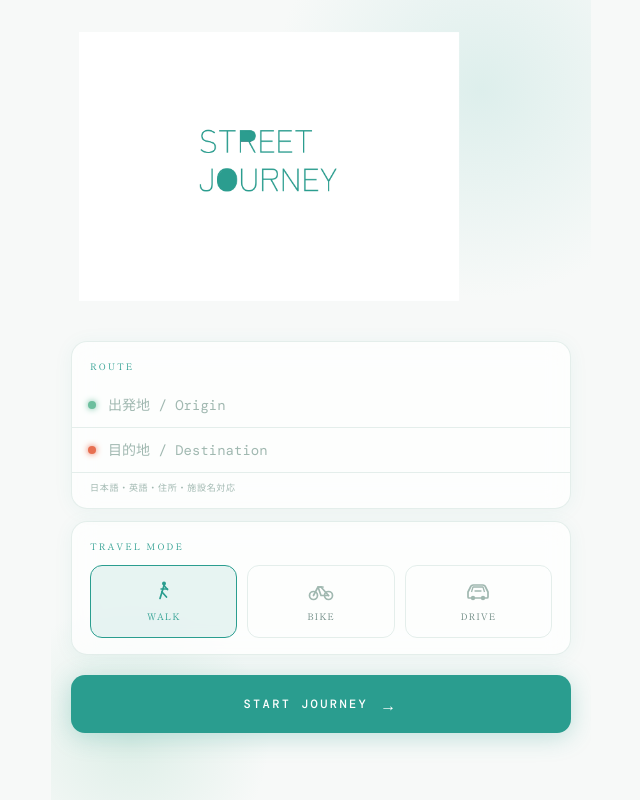
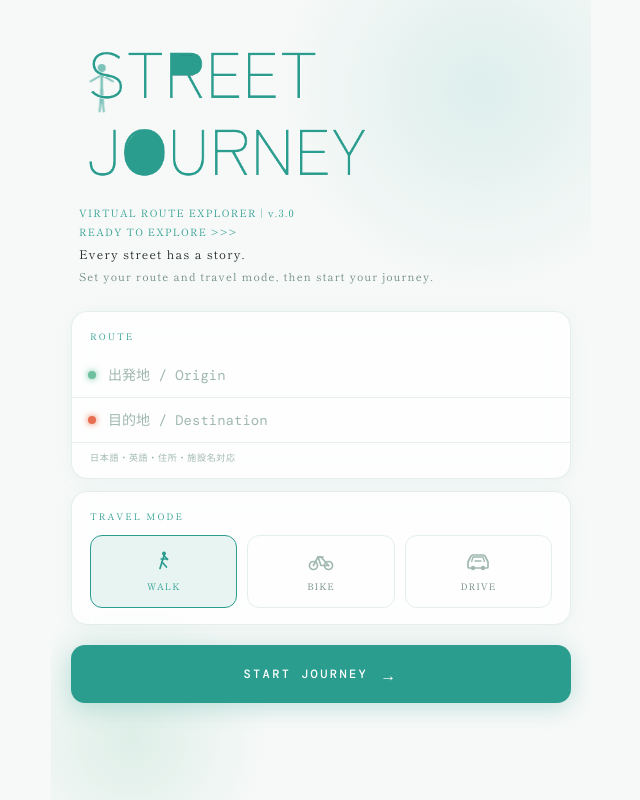
Before and after one commit to ztokyoabe-ui/street-journey, a Next.js app: page / in a window 1280 px wide. Shown: the whole page, without its empty margins (319-959 px from the left). Built offline with nearby package versions, Linux system fonts and the light colour scheme; a web font is replaced by a local one.

Commit message:
feat: transparent logo + subcopy layout

```diff
--- a/pages/index.js
+++ b/pages/index.js
@@ -771,13 +771,34 @@ export default function Home() {
         {/* FloatingIcon — ページ全体基準 */}
         <FloatingIcon activeMode={modeIdx} />
 
-        {/* Logo Header — 画像 */}
-        <div style={{ padding: '32px 28px 16px', position: 'relative', zIndex: 3 }}>
+        {/* Logo Header */}
+        <div style={{ padding: '28px 28px 0', position: 'relative', zIndex: 3 }}>
+          {/* メインロゴ画像 — mix-blend-modeで白背景を透過 */}
           <img
             src="/stj-logo.png"
             alt="Street Journey"
-            style={{ width: '100%', maxWidth: 380, display: 'block' }}
+            style={{
+              width: '72%',
+              maxWidth: 300,
+              display: 'block',
+              mixBlendMode: 'multiply',
+            }}
           />
+          {/* サブコピー */}
+          <div style={{
+            marginTop: 10,
+            fontFamily: "'Zen Kaku Gothic New', sans-serif",
+            fontWeight: 400,
+            fontSize: 10,
+            color: light.accent,
+            letterSpacing: '0.12em',
+            lineHeight: 1.9,
+          }}>
+            <div>VIRTUAL ROUTE EXPLORER | v.3.0</div>
+            <div>READY TO EXPLORE &gt;&gt;&gt;</div>
+            <div style={{ color: light.text, fontSize: 12, marginTop: 2 }}>Every street has a story.</div>
+            <div style={{ color: light.textSub, fontSize: 11 }}>Set your route and travel mode, then start your journey.</div>
+          </div>
         </div>
 
         {/* Cards */}
```
Also changed, not shown: public/stj-logo.png.
